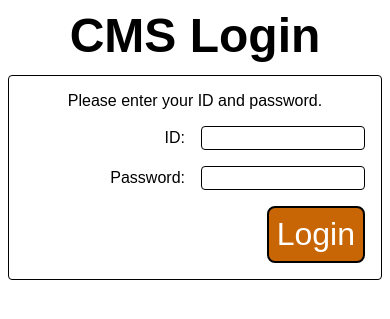
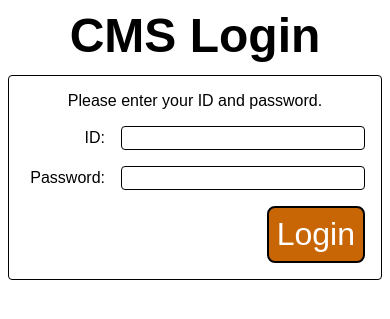
Before and after one commit to fiddleplum/211, a PHP site: page /cms/ in a window 390 px wide. Shown: the top 319 px of the page. Run offline with PHP 8.4, Linux system fonts and the light colour scheme.

Commit message:
no ticket, just made the cms edit form work better on very small resolutions

```diff
--- a/cms/cms.css
+++ b/cms/cms.css
@@ -23,3 +23,7 @@ form .day { display: inline-block; width: 3em; }
 	form div span.left { width: 10em; }
 	form div span.right { width: calc(100% - 11em); }
 }
+@media screen and (max-width: 460px) {
+	form div span.left { width: 5em; }
+	form div span.right { width: calc(100% - 6em); }
+}
```
